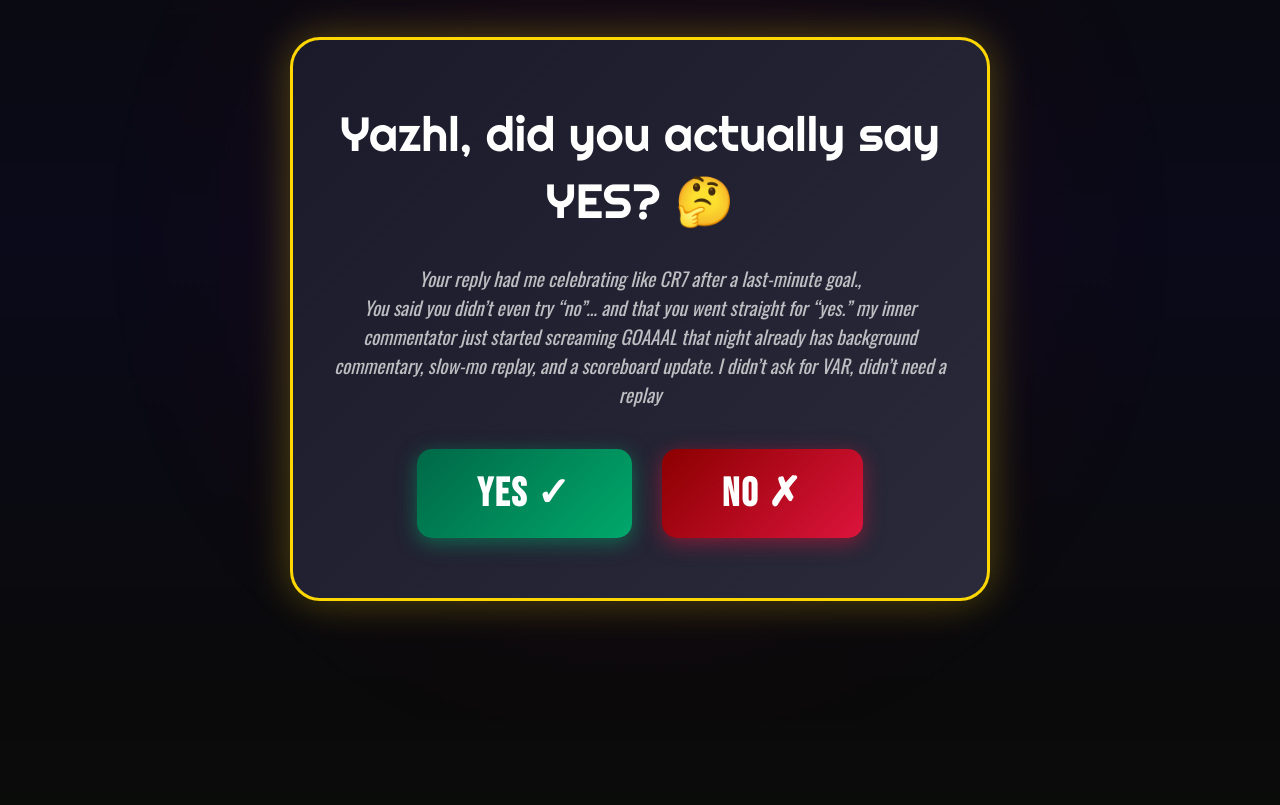
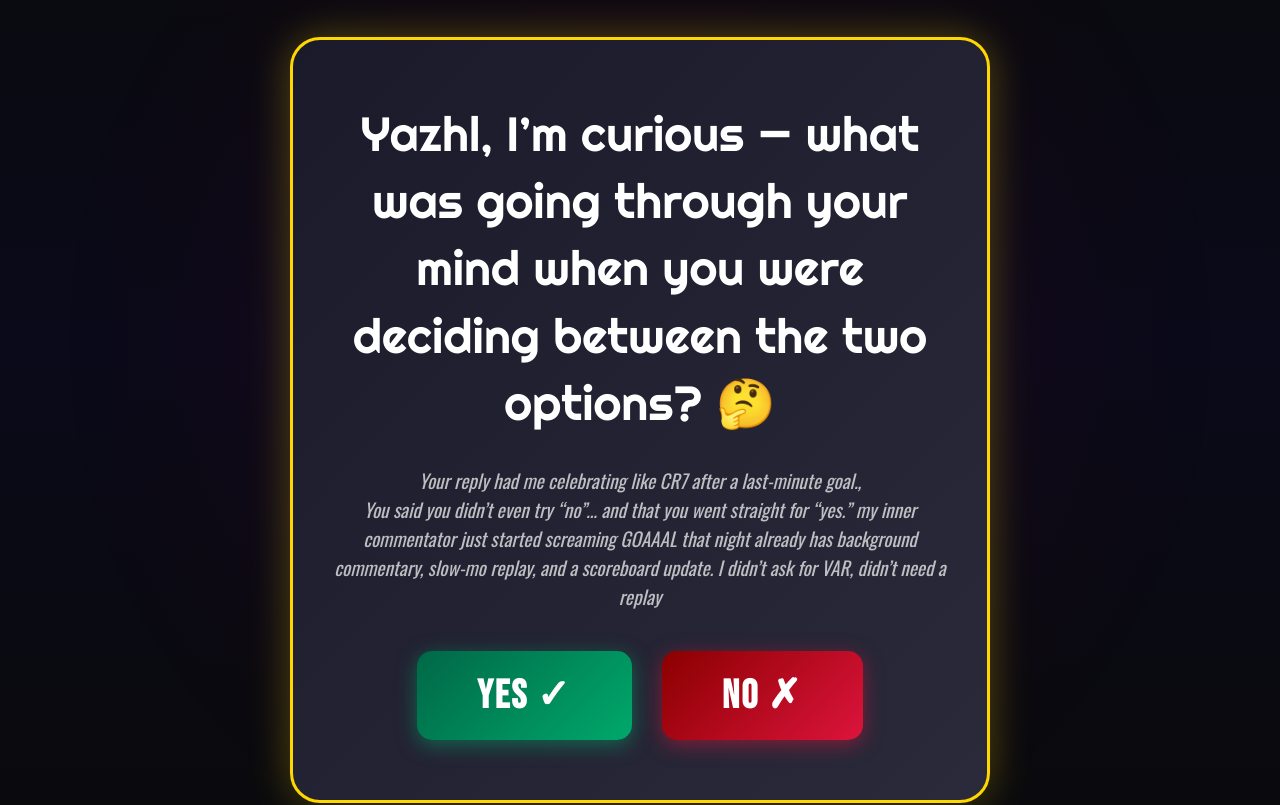
Before and after one commit to Bimpo25/February-5-, a plain HTML site: page index.html in a window 1280 px wide. Shown: the part 1041-1846 px from the top of the page. Drawn offline with nearby package versions, Linux system fonts and the light colour scheme.

Commit message:
Update index.html

```diff
--- a/index.html
+++ b/index.html
@@ -569,7 +569,7 @@
 
         <div class="question-box" id="questionBox">
             <p class="question-text">
-                Yazhl, did you actually say YES? 🤔
+                Yazhl, I’m curious — what was going through your mind when you were deciding between the two options? 🤔
             </p>
             <p class="context-text">
                 Your reply had me celebrating like CR7 after a last-minute goal.,<br>
```
